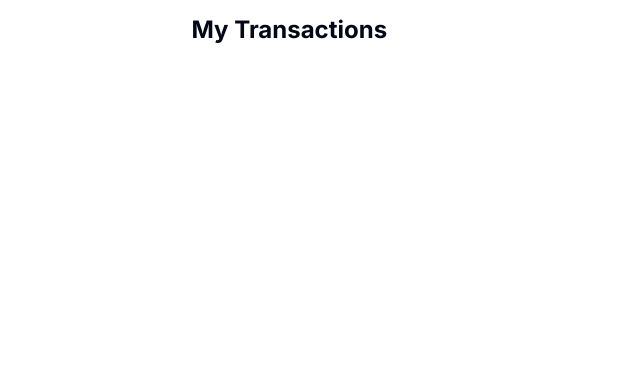
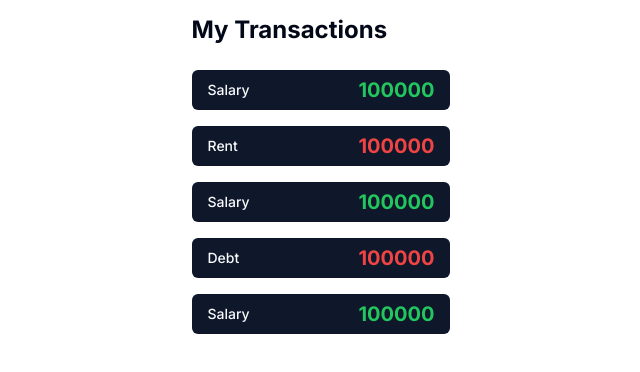
Before and after one commit to The-CodeINN/fintech, a Next.js app: page /dashboard in a window 1280 px wide. Shown: the part 266-638 px from the top of the page, without its empty margins (319-959 px from the left). Built offline with nearby package versions, Linux system fonts and the light colour scheme; no server answers.

Commit message:
Working on the dashboard

```diff
--- a/app/(dashboard)/(routes)/dashboard/page.tsx
+++ b/app/(dashboard)/(routes)/dashboard/page.tsx
@@ -2,6 +2,39 @@ import { Button } from '@/components/ui/button';
 import React from 'react';
 
 const Dashboard = () => {
+  const data = [
+    {
+      id: 1,
+      title: 'Salary',
+      amount: 100000,
+      type: 'income',
+    },
+    {
+      id: 2,
+      title: 'Rent',
+      amount: 100000,
+      type: 'expense',
+    },
+    {
+      id: 3,
+      title: 'Salary',
+      amount: 100000,
+      type: 'income',
+    },
+    {
+      id: 4,
+      title: 'Debt',
+      amount: 100000,
+      type: 'expense',
+    },
+    {
+      id: 5,
+      title: 'Salary',
+      amount: 100000,
+      type: 'income',
+    },
+  ];
+
   return (
     <div>
       <section className='py-3'>
@@ -19,7 +52,26 @@ const Dashboard = () => {
       {/* list of transactions */}
       <section className='py-6'>
         <h3 className='text-2xl font-bold'>My Transactions</h3>
-        <div className='flex flex-col gap-4 mt-6'></div>
+        <div className='flex flex-col gap-4 mt-6'>
+          {data.map((data) => (
+            <div key={data.id}>
+              <Button className='w-full py-4 flex justify-between items-center'>
+                <div>{data.title}</div>
+                <div>
+                  {data.type === 'income' ? (
+                    <span className='text-green-500 text-xl font-bold'>
+                      {data.amount}
+                    </span>
+                  ) : (
+                    <span className='text-red-500 text-xl font-bold'>
+                      {data.amount}
+                    </span>
+                  )}
+                </div>
+              </Button>
+            </div>
+          ))}
+        </div>
       </section>
     </div>
   );
--- a/app/discover/page.tsx
+++ /dev/null
@@ -1,40 +0,0 @@
-import { Card, CardContent, CardHeader, CardTitle } from "@/components/ui/card";
-import prisma from "@/lib/prismadb";
-import type { Thread } from "@prisma/client";
-import Link from "next/link";
-
-async function GetThreads(){
-    const threads = prisma.thread.findMany({
-        orderBy: {
-            members: {
-                _count: "desc"
-            }
-        }
-    })
-    return threads;
-}
-
-export default async function DiscoverPage(){
-    const threads = await GetThreads();
-
-    return(
-        <main className="space-y-2 flex flex-col">
-            {threads.map((thread) => (
-                <Link key={thread.id} className="" href={`/t/${thread.title}`}>
-                    <Card>
-                        <CardContent className="flex justify-between pt-6">
-                            <div className="">
-                                <CardTitle className="">t/{thread.title}</CardTitle>
-                                <span>{thread.description}</span>
-                            </div>
-                            <div className="flex items-end flex-col justify-end">
-                                <span>Members: {thread.memberId.length}</span>
-                                <span>{thread.createdAt.getDay()}.{thread.createdAt.getMonth()}.{thread.createdAt.getFullYear()}</span>
-                            </div>
-                        </CardContent>
-                    </Card>
-                </Link>
-            ))}
-        </main>
-    )
-}
```
